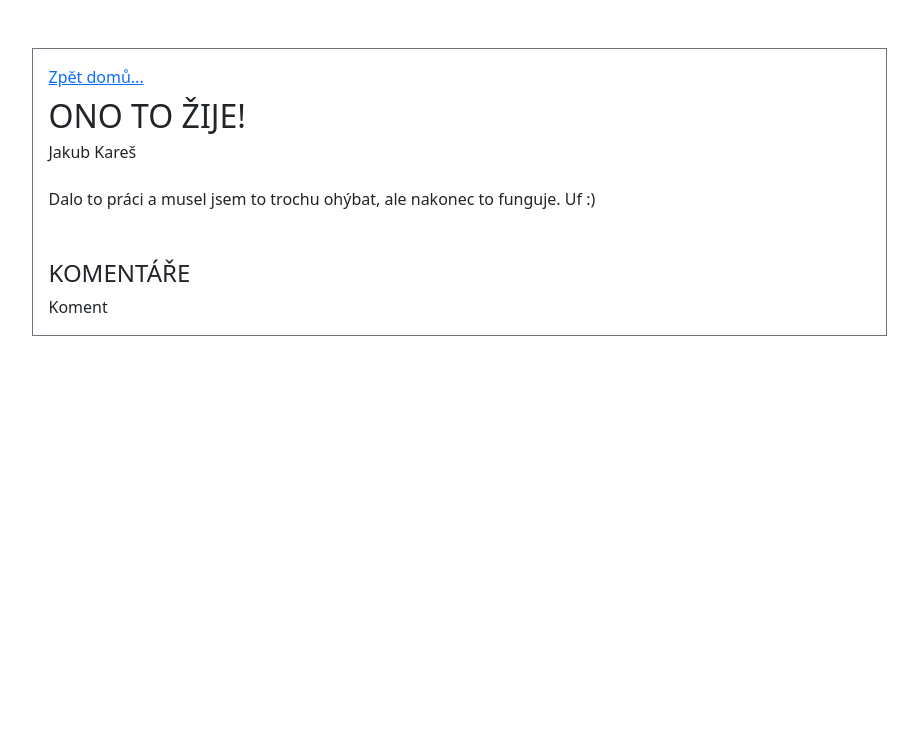
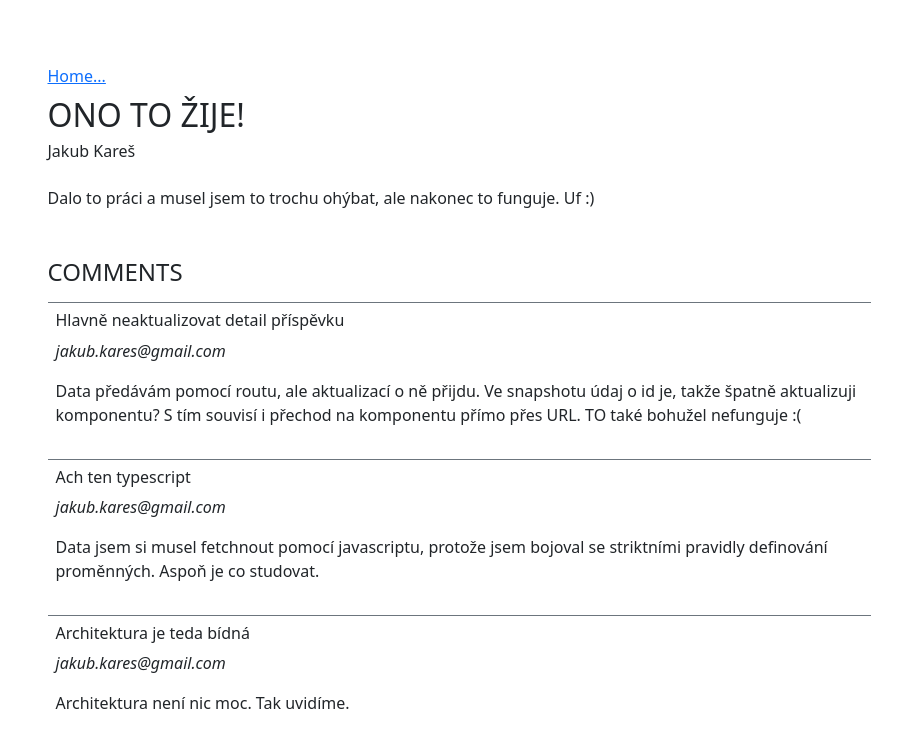
Before and after one commit to karfous/post-project, an Angular app: page /post/101 in a window 1280 px wide. Shown: the top 748 px of the page, without its empty margins (181-1099 px from the left). Built offline with nearby package versions, Linux system fonts and the light colour scheme; no server answers.

Commit message:
The last version - I need to go to bed

```diff
--- a/src/app/app.module.ts
+++ b/src/app/app.module.ts
@@ -8,6 +8,7 @@ import { PostComponent } from './post/post.component';
 import { PostContentComponent } from './post-content/post-content.component';
 import { LoadingBarComponent } from './loading-bar/loading-bar.component';
 import { HomepageComponent } from './homepage/homepage.component';
+import { CommentsComponent } from './comments/comments.component';
 
 const appRoutes: Routes = [
   {path: '', component: HomepageComponent},
@@ -21,7 +22,8 @@ const appRoutes: Routes = [
     PostComponent,
     PostContentComponent,
     LoadingBarComponent,
-    HomepageComponent
+    HomepageComponent,
+    CommentsComponent
   ],
   imports: [
     BrowserModule,
--- a/src/app/app.prepareModels.js
+++ b/src/app/app.prepareModels.js
@@ -6,8 +6,30 @@ export let prepareModels = [
     user: "Jakub Kareš",
     body: "Dalo to práci a musel jsem to trochu ohýbat, ale nakonec to funguje. Uf :)",
     bodyShort:
-      "Dalo to práci a musel jsem to trochu ohýbat, ale nakonec to funguje. Uf :)",
-    comments: ["Omlouvám se všem skutečným programátorům za toto dílo."],
+      "Byla to fuška, pár dní jsem moc nespal a v Angularu hledal jen to, co pravděpodobně potřebuji na zpracování úlohy. No nějak začít musím :)",
+    comments: [
+      {
+        postId: 101,
+        id: 1,
+        name: "Hlavně neaktualizovat detail příspěvku",
+        email: "jakub.kares@gmail.com",
+        body: "Data předávám pomocí routu, ale aktualizací o ně přijdu. Ve snapshotu údaj o id je, takže špatně aktualizuji komponentu? S tím souvisí i přechod na komponentu přímo přes URL. TO také bohužel nefunguje :(",
+      },
+      {
+        postId: 101,
+        id: 2,
+        name: "Ach ten typescript",
+        email: "jakub.kares@gmail.com",
+        body: "Data jsem si musel fetchnout pomocí javascriptu, protože jsem bojoval se striktními pravidly definování proměnných. Aspoň je co studovat.",
+      },
+      {
+        postId: 101,
+        id: 3,
+        name: "Architektura je teda bídná",
+        email: "jakub.kares@gmail.com",
+        body: "Architektura není nic moc. Tak uvidíme.",
+      },
+    ],
   },
 ]; // this is the source for angular models
 
@@ -34,4 +56,5 @@ Promise.allSettled(promiseArray).then((results) => {
     );
     prepareModels.push(post);
   });
+  console.log(prepareModels);
 });
--- /dev/null
+++ b/src/app/comments/comment.model.ts
@@ -0,0 +1,16 @@
+export class CommentModel {
+    public postId: string;
+    public name: string;
+    public id: number;
+    public body: string;
+    public email: string;
+
+
+    constructor(comment: any){
+        this.name = comment.name;
+        this.id = comment.id;
+        this.body = comment.body;
+        this.postId = comment.postId;
+
+    }
+}
--- /dev/null
+++ b/src/app/comments/comments.component.html
@@ -0,0 +1,5 @@
+<div class="container border-top border-1 border-secondary mt-2 p-2">
+  <h2 class="fs-6">{{ comment.name }}</h2>
+  <p class="fw-light fst-italic">{{ comment.email }}</p>
+  <p>{{ comment.body }}</p>
+</div>
--- /dev/null
+++ b/src/app/comments/comments.component.ts
@@ -0,0 +1,16 @@
+import { Component, OnInit, Input } from '@angular/core';
+import { CommentModel } from './comment.model';
+
+@Component({
+  selector: 'app-comments',
+  templateUrl: './comments.component.html',
+  styleUrls: ['./comments.component.css']
+})
+export class CommentsComponent implements OnInit {
+  @Input() comment: CommentModel;
+  constructor() { }
+
+  ngOnInit(): void {
+  }
+
+}
--- a/src/app/post-content/post-content.component.html
+++ b/src/app/post-content/post-content.component.html
@@ -1,13 +1,13 @@
 <div class="container">
   <div class="row d-flex justify-content-center">
-    <div class="col-md-9 p-3 m-5 border border-secondary">
-      <a class="" routerLink="../..">Zpět domů...</a>
-      <h3 class="title fs-2 text-uppercase mt-2">{{ post.title}}</h3>
-      <h4 class="author fs-6">{{ post.user }}</h4>
+    <div class="col-md-9 p-3 m-5">
+      <a class="" routerLink="../..">Home...</a>
+      <h1 class="title fs-2 text-uppercase mt-2">{{ post.title }}</h1>
+      <h2 class="author fs-6">{{ post.user }}</h2>
       <div class="content mt-4">{{ post.body }}</div>
 
-      <h3 class="d-inline-block title fs-4 text-uppercase mt-5">Komentáře</h3>
-      <div class="comments">Koment</div>
+      <h1 class="d-inline-block title fs-4 text-uppercase mt-5">Comments</h1>
+      <app-comments *ngFor="let comment of post['comments']" [comment]="comment"></app-comments>
     </div>
   </div>
 </div>
--- a/src/app/post-content/post-content.component.ts
+++ b/src/app/post-content/post-content.component.ts
@@ -19,6 +19,7 @@ export class PostContentComponent implements OnInit {
     bodyShort: string;
     comments: string[];
   };
+  comments: any;
   constructor(
     private route: ActivatedRoute,
 
@@ -27,5 +28,6 @@ export class PostContentComponent implements OnInit {
   ngOnInit(): void {
     const id = +this.route.snapshot.params["id"];
     this.post = fetchedData.prepareModels.find((post)=>{return post.id === id})
+
   }
 }
--- a/src/app/post/post.model.ts
+++ b/src/app/post/post.model.ts
@@ -4,7 +4,7 @@ export class PostModel {
     public id: number;
     public body: string;
     public bodyShort: string;
-    public comments: string[]; //array of strings
+    public comments: object[]; //array of strings
 
     constructor(fetchedModel: any){
         this.title = fetchedModel.title
```
Also changed, not shown: src/app/comments/comments.component.css (added), 1 other file (tests, documents, lock files or other folders).
